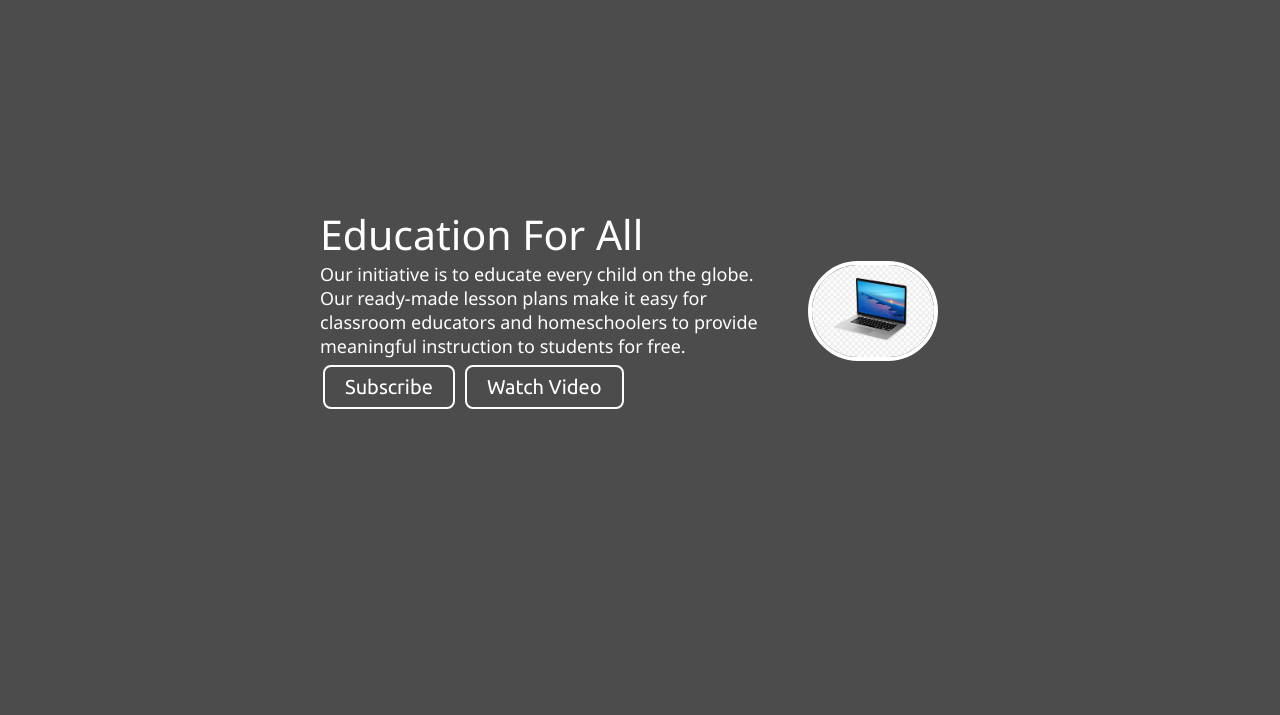
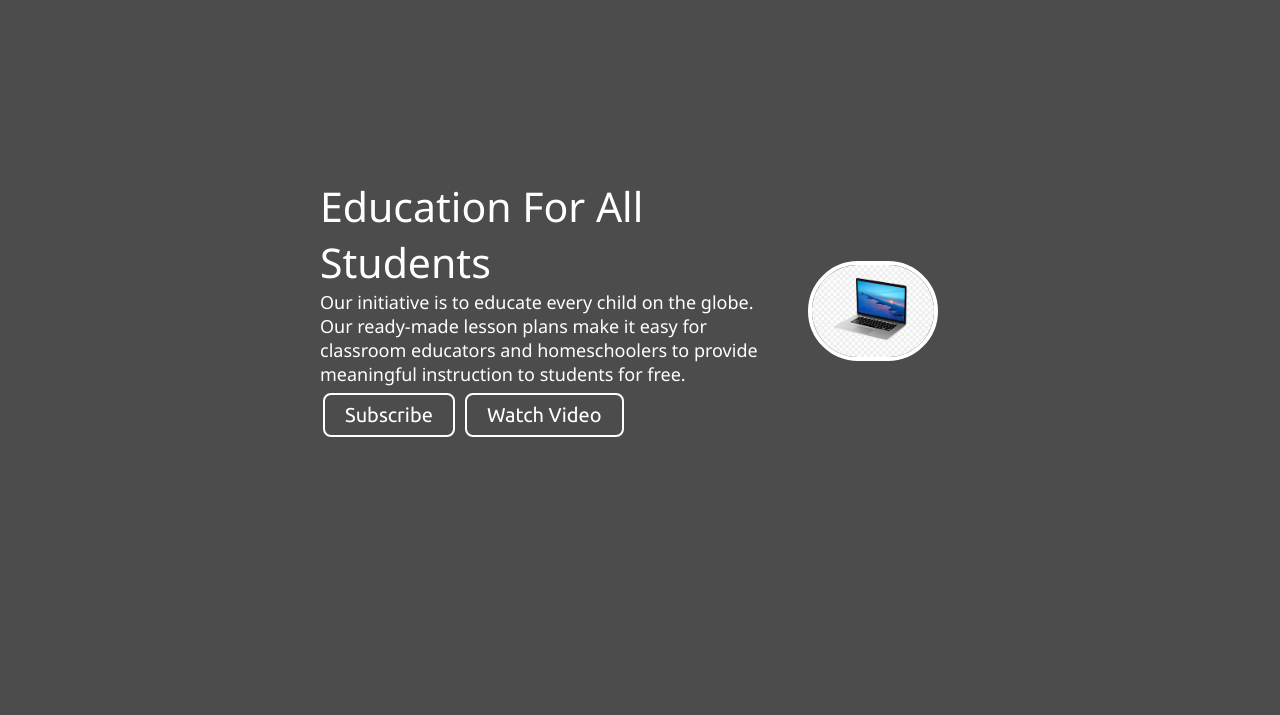
Before and after one commit to SaurabhSinghGithub/Education-Application, a plain HTML site: page index.html in a window 1280 px wide. Shown: the part 85-800 px from the top of the page. Drawn offline with Linux system fonts and the light colour scheme.

Commit message:
changed index

```diff
--- a/index.html
+++ b/index.html
@@ -32,7 +32,7 @@
     <section class="background firstSection">
         <div class="box-main">
             <div class="firstHalf">
-                <p class="text-big">Education For All</p>
+                <p class="text-big">Education For All Students</p>
                 <p class="text-small">Our initiative is to educate every child on the globe. Our ready-made lesson plans make it easy for classroom educators and homeschoolers to provide meaningful instruction to students for free.</p>
                 <div class="buttons">
                     <button class="btn">Subscribe</button>
```
